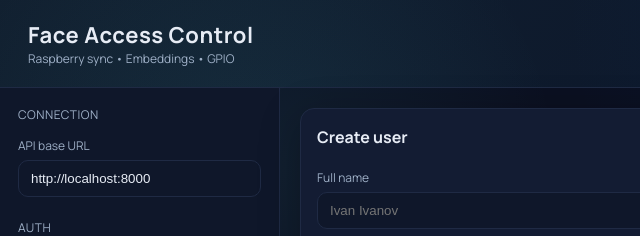
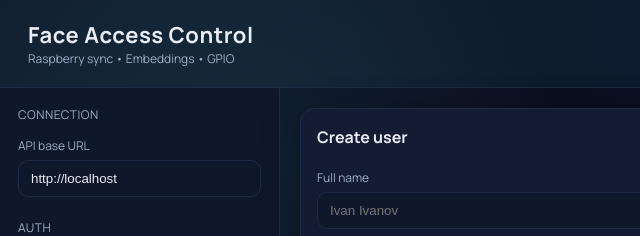
Before and after one commit to geraltofrivia777999-crypto/FaceRecognition, a plain HTML site: page frontend/index.html in a window 1280 px wide. Shown: the top 236 px of the page, 0-640 px from the left. Drawn offline with Linux system fonts and the light colour scheme; no server answers.

Commit message:
3 commit

```diff
--- a/frontend/index.html
+++ b/frontend/index.html
@@ -154,6 +154,14 @@
     return document.getElementById('apiBase').value.replace(/\/$/, '') + path;
   }
 
+  // Default API base to current origin if still localhost
+  (function autoSetApiBase() {
+    const input = document.getElementById('apiBase');
+    if (!input.value || input.value.includes('localhost')) {
+      input.value = window.location.origin;
+    }
+  })();
+
   async function checkHealth() {
     try {
       const res = await fetch(apiUrl('/health'));
```
